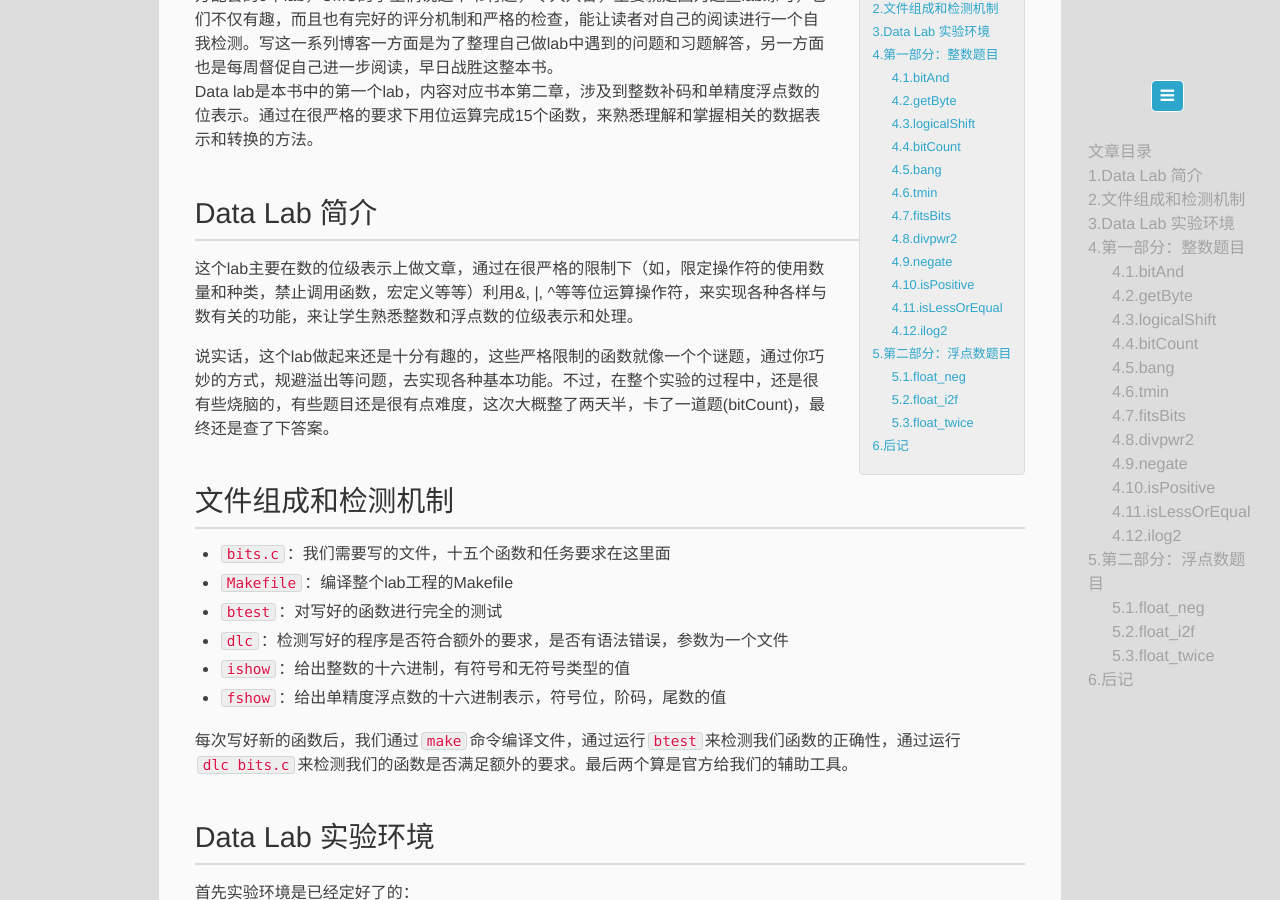
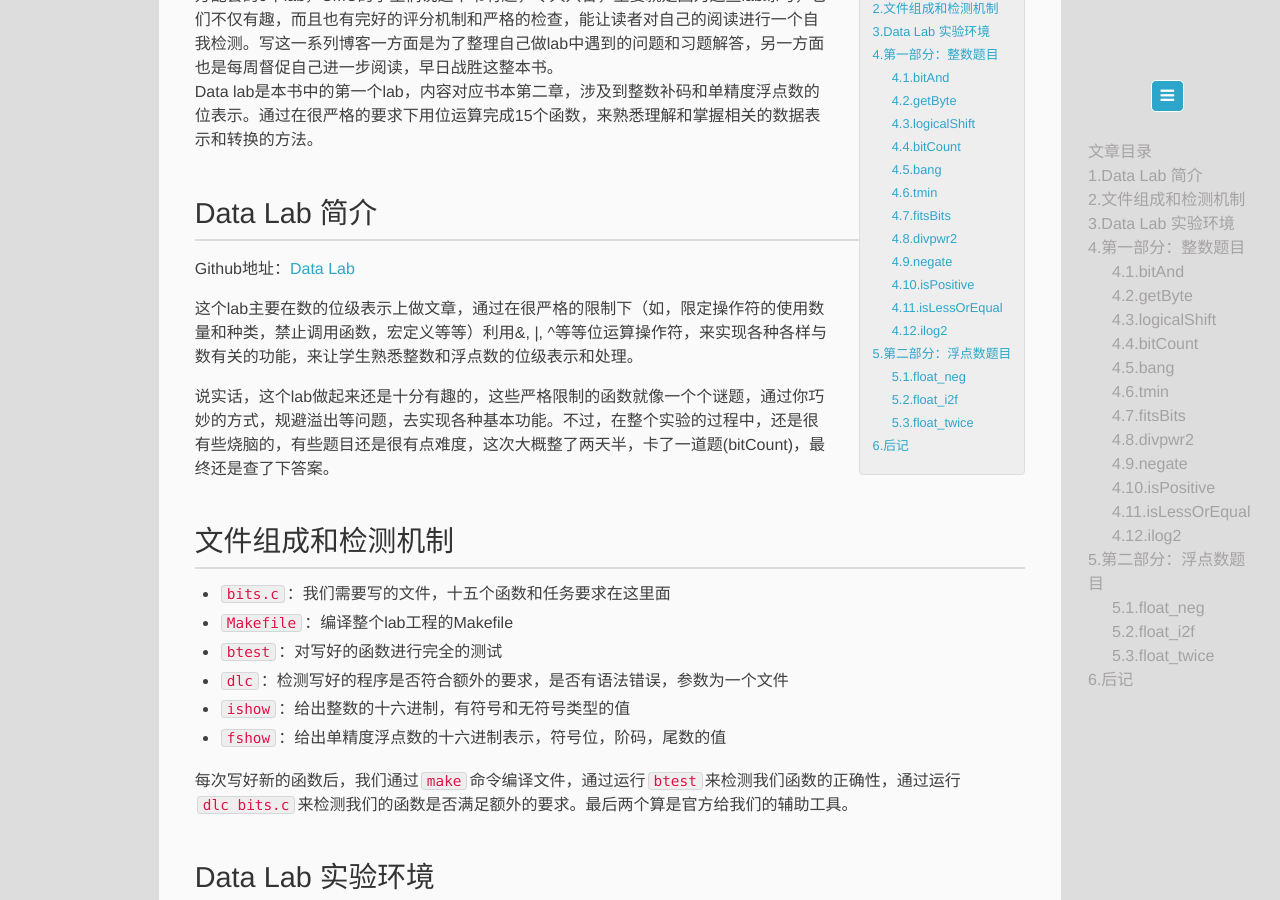
Before and after one commit to zxc479773533/zxc479773533.github.io, a Jekyll site: the page built from _posts/2017-9-20-Data-Lab.md, in a window 1280 px wide and 900 px high, scrolled down 473 px. Built offline with Jekyll 4.4.1, drawn with Linux system fonts in a browser that asks for light colours; a script that is not in the unit is left out; comment, search, counter and statistics services are not loaded.

Commit message:
modify an article

```diff
--- a/_posts/2017-9-20-Data-Lab.md
+++ b/_posts/2017-9-20-Data-Lab.md
@@ -9,6 +9,8 @@ categories: Network
 这个学期开始啃CSAPP--这本计算机名著了，打算来补一波基础。这本书从表层到底层概述了计算机系统的方方面面，读着相当舒服，让人放不下来。而这本书最吸引人的就是官方配套的9个lab，CMU的学生们说这本书有趣，令人兴奋，主要就是因为这些lab练习，它们不仅有趣，而且也有完好的评分机制和严格的检查，能让读者对自己的阅读进行一个自我检测。写这一系列博客一方面是为了整理自己做lab中遇到的问题和习题解答，另一方面也是每周督促自己进一步阅读，早日战胜这整本书。<br/>Data lab是本书中的第一个lab，内容对应书本第二章，涉及到整数补码和单精度浮点数的位表示。通过在很严格的要求下用位运算完成15个函数，来熟悉理解和掌握相关的数据表示和转换的方法。
 
 ## Data Lab 简介
+
+Github地址：[Data Lab](https://github.com/zxc479773533/CS-APP3e-labs/tree/master/datalab)
 
 这个lab主要在数的位级表示上做文章，通过在很严格的限制下（如，限定操作符的使用数量和种类，禁止调用函数，宏定义等等）利用&, \|, ^等等位运算操作符，来实现各种各样与数有关的功能，来让学生熟悉整数和浮点数的位级表示和处理。
 
```
